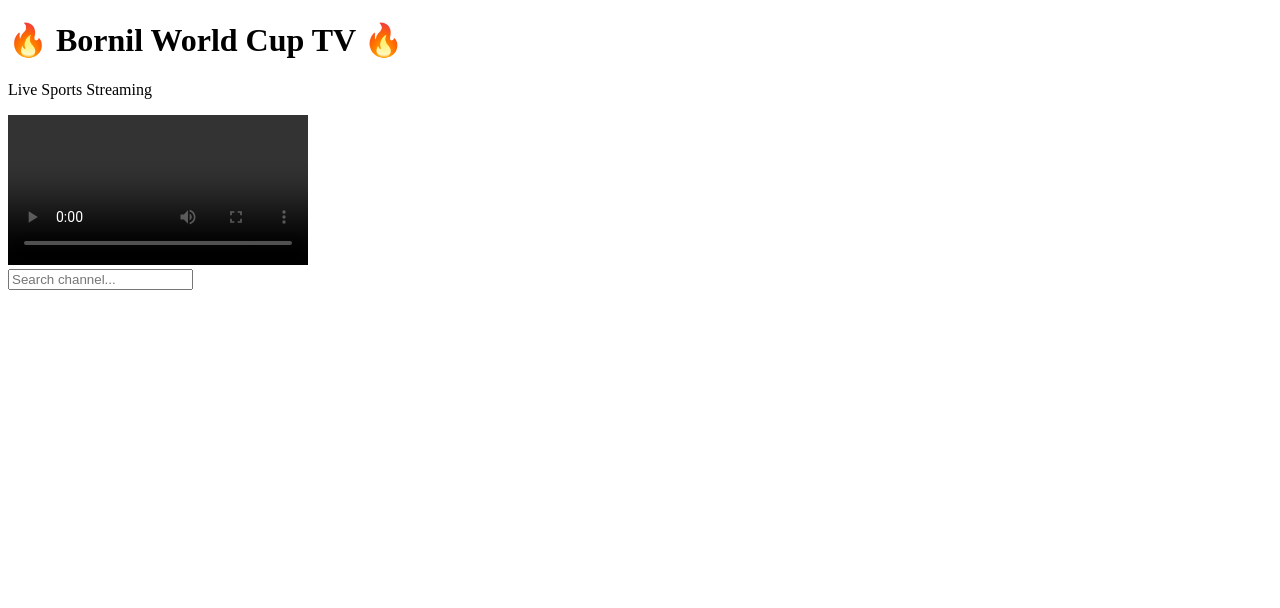
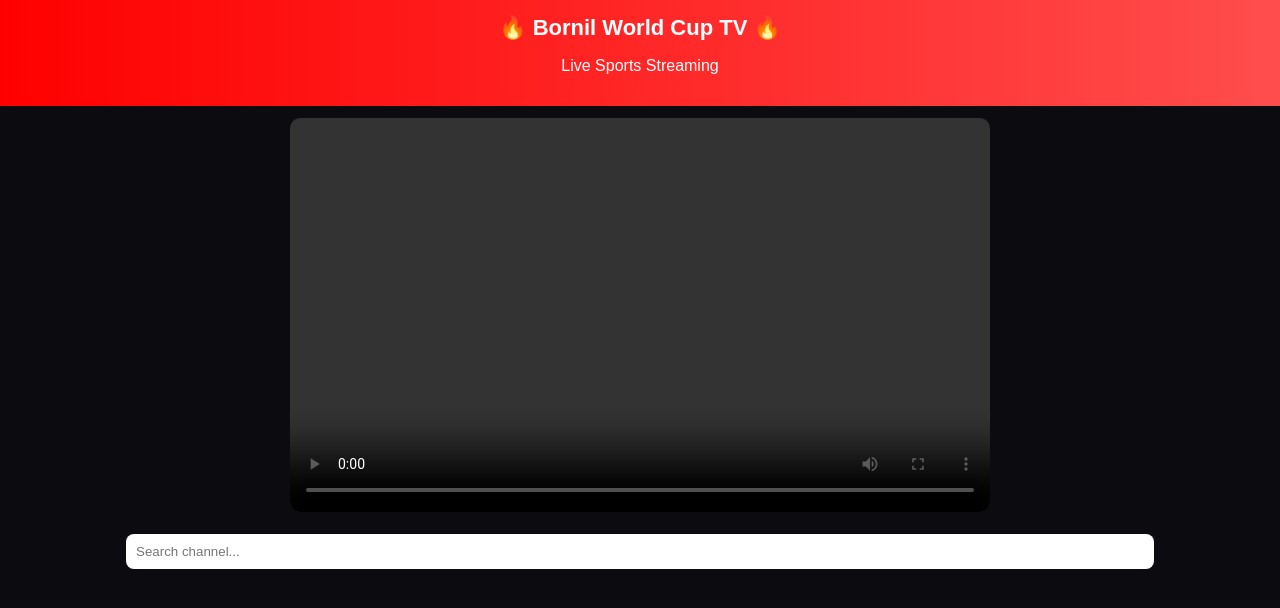
Before and after one commit to bulletbornil-tech/Bornil-World-Cup-Tv, a website: page public/index.html in a window 1280 px wide. Drawn offline with nearby package versions, Linux system fonts and the light colour scheme.

Commit message:
Update style.css

```diff
--- a/public/style.css
+++ b/public/style.css
@@ -1,33 +1,75 @@
-  <!DOCTYPE html>
-<html lang="en">
-<head>
-  <meta charset="UTF-8">
-  <title>Bornil World Cup TV</title>
-  <link rel="stylesheet" href="style.css">
-</head>
+body {
+  margin: 0;
+  font-family: Arial;
+  background: #0c0c10;
+  color: white;
+}
 
-<body>
+/* HEADER */
+header {
+  text-align: center;
+  padding: 15px;
+  background: linear-gradient(90deg, #ff0000, #ff4d4d);
+}
 
-<header>
-  <h1>🔥 BORNIL WORLD CUP TV 🔥</h1>
-  <p>Live Sports Streaming</p>
-</header>
+header h1 {
+  margin: 0;
+  font-size: 22px;
+}
 
-<!-- 🔥 VIDEO PLAYER TOP -->
-<div class="player-box">
-  <video id="video" controls></video>
-</div>
+/* PLAYER (NORMAL SIZE) */
+.player-box {
+  display: flex;
+  justify-content: center;
+  padding: 12px;
+}
 
-<!-- SEARCH -->
-<div class="search">
-  <input type="text" placeholder="Search channel..." oninput="searchChannel(this.value)">
-</div>
+video {
+  width: 100%;
+  max-width: 700px;   /* NORMAL SIZE FIX */
+  aspect-ratio: 16 / 9;
+  border-radius: 10px;
+  background: black;
+}
 
-<!-- CHANNEL LIST BELOW -->
-<div class="channels" id="channels"></div>
+/* SEARCH */
+.search {
+  text-align: center;
+  margin: 10px;
+}
 
-<script src="https://cdn.jsdelivr.net/npm/hls.js@latest"></script>
-<script src="app.js"></script>
+.search input {
+  width: 80%;
+  padding: 10px;
+  border-radius: 8px;
+  border: none;
+}
 
-</body>
-</html>
+/* CHANNEL GRID */
+.channels {
+  display: grid;
+  grid-template-columns: repeat(auto-fit, minmax(130px, 1fr));
+  gap: 10px;
+  padding: 10px;
+}
+
+/* CHANNEL CARD */
+.channel {
+  background: #1a1a1a;
+  padding: 10px;
+  border-radius: 10px;
+  text-align: center;
+  cursor: pointer;
+  transition: 0.2s;
+}
+
+.channel:hover {
+  background: #333;
+  transform: scale(1.03);
+}
+
+.channel img {
+  width: 50px;
+  height: 50px;
+  border-radius: 8px;
+}
```
